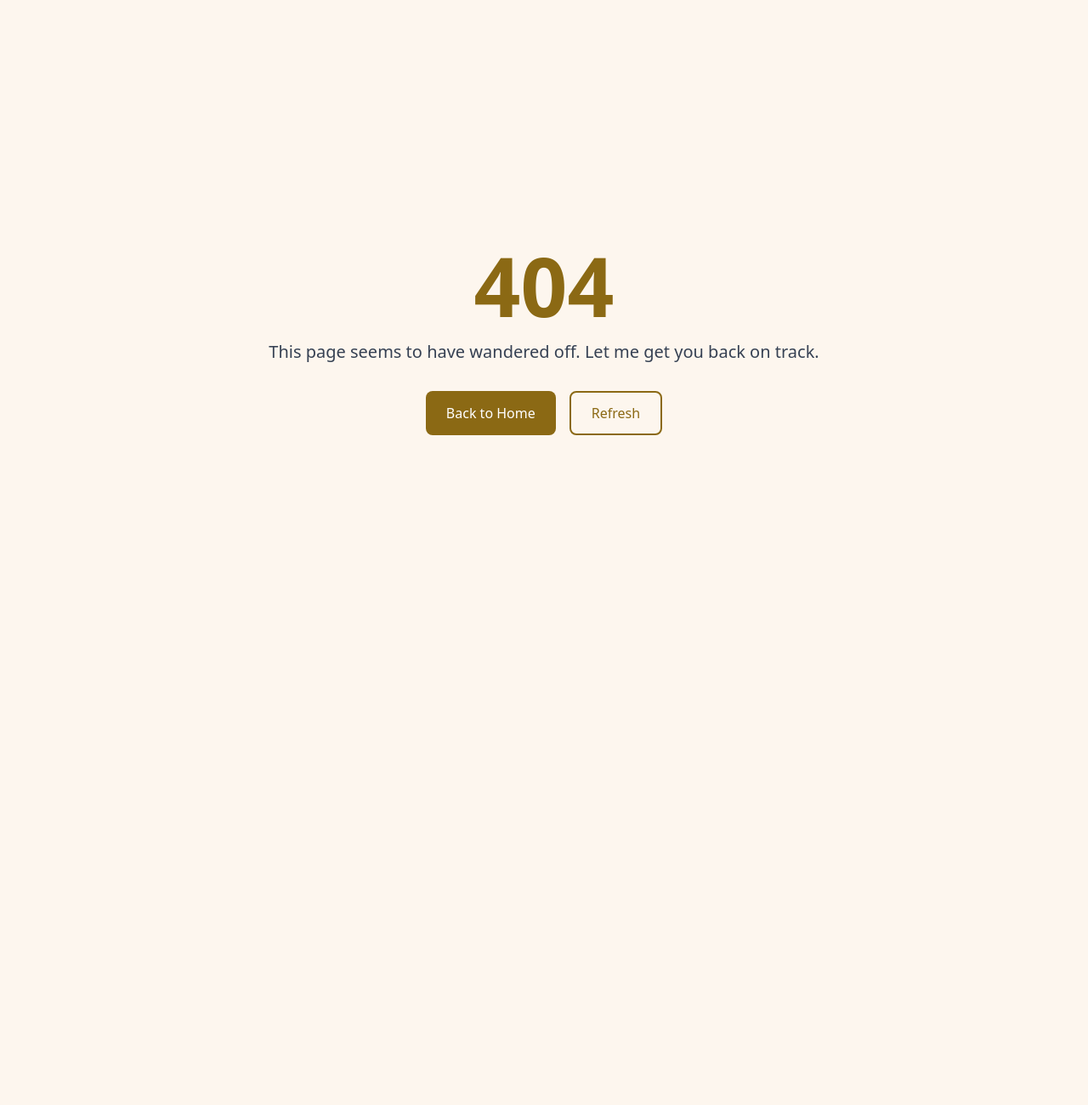
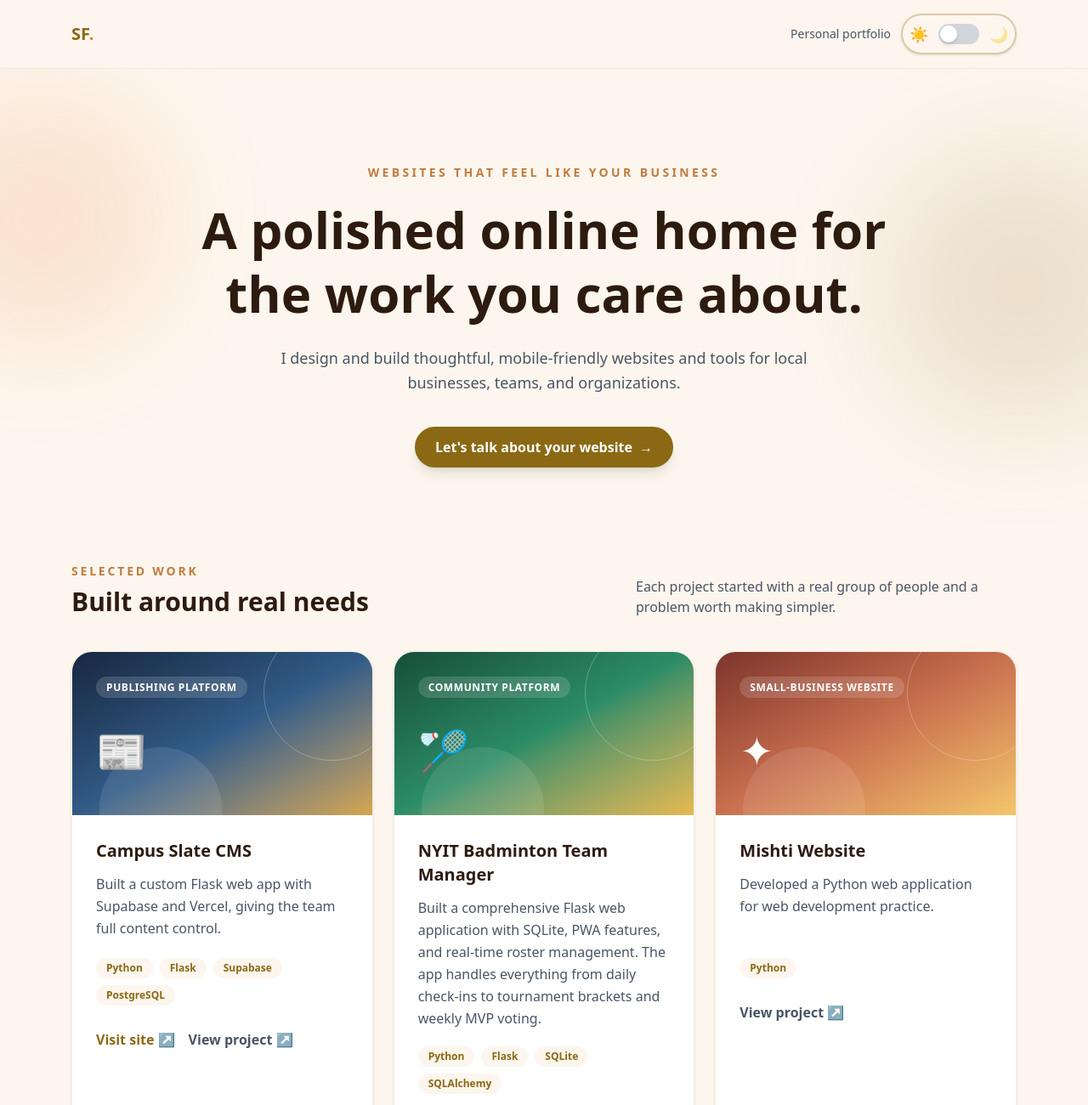
Before and after one commit to Sadia-F/sadia-portfolio, a Next.js app: page /websites in a window 1280 px wide. Before the commit this address had no page. Shown: the top 1300 px of the page at 85% size. Before the commit the page ends 800 px from the top, so only its background shows below. Built offline with nearby package versions, Linux system fonts and the light colour scheme.

Commit message:
Add client-facing work showcase

```diff
--- a/app/components/Navbar.tsx
+++ b/app/components/Navbar.tsx
@@ -1,6 +1,7 @@
 "use client";
 
 import { useState, useEffect } from "react";
+import Link from "next/link";
 import DarkModeToggle from "./DarkModeToggle";
 import SearchModal from "./SearchModal";
 
@@ -50,6 +51,12 @@ export default function Navbar() {
                 {link.name}
               </a>
             ))}
+            <Link
+              href="/websites"
+              className="text-warm-brown dark:text-terracotta font-medium hover:text-sunset transition-colors"
+            >
+              For Businesses
+            </Link>
             {/* Search Button */}
             <button
               onClick={() => setIsSearchOpen(true)}
@@ -92,6 +99,13 @@ export default function Navbar() {
                   {link.name}
                 </a>
               ))}
+              <Link
+                href="/websites"
+                onClick={() => setIsMobileMenuOpen(false)}
+                className="text-warm-brown dark:text-terracotta font-medium hover:text-sunset transition-colors"
+              >
+                For Businesses
+              </Link>
               <button
                 onClick={() => {
                   setIsSearchOpen(true);
--- /dev/null
+++ b/app/websites/page.tsx
@@ -0,0 +1,153 @@
+import Link from "next/link";
+import type { Metadata } from "next";
+import DarkModeToggle from "../components/DarkModeToggle";
+import { personalInfo, projects } from "../data";
+
+export const metadata: Metadata = {
+  title: "Websites for Local Businesses | Sadia Ferdous",
+  description:
+    "See website and web application work by Sadia Ferdous, including Campus Slate, NYIT Badminton Team Manager, and Mishti.",
+};
+
+const featuredProjectNames = [
+  "Campus Slate CMS",
+  "NYIT Badminton Team Manager",
+  "mishti-website",
+];
+
+const projectAccents = {
+  "Campus Slate CMS": {
+    icon: "📰",
+    label: "Publishing platform",
+    gradient: "from-[#182840] via-[#315b87] to-[#d6a64b]",
+  },
+  "NYIT Badminton Team Manager": {
+    icon: "🏸",
+    label: "Community platform",
+    gradient: "from-[#174e3b] via-[#2c8d67] to-[#e5b94f]",
+  },
+  "mishti-website": {
+    icon: "✦",
+    label: "Small-business website",
+    gradient: "from-[#7e352c] via-[#c9704f] to-[#f3c66c]",
+  },
+} as const;
+
+export default function WebsitesPage() {
+  const featuredProjects = featuredProjectNames.map((name) => {
+    const project = projects.find((item) => item.title === name);
+    if (!project) throw new Error(`Missing featured project: ${name}`);
+    return project;
+  });
+
+  return (
+    <main className="min-h-screen bg-cream text-dark-brown dark:bg-deep-slate dark:text-cream">
+      <header className="sticky top-0 z-20 border-b border-warm-brown/10 bg-cream/90 backdrop-blur-md dark:border-white/10 dark:bg-deep-slate/90">
+        <div className="mx-auto flex max-w-6xl items-center justify-between px-5 py-4">
+          <Link href="/" className="text-xl font-bold text-warm-brown dark:text-terracotta">
+            SF<span className="text-sunset">.</span>
+          </Link>
+          <div className="flex items-center gap-3">
+            <Link href="/" className="text-sm font-medium text-gray-600 hover:text-warm-brown dark:text-gray-300 dark:hover:text-terracotta">
+              Personal portfolio
+            </Link>
+            <DarkModeToggle />
+          </div>
+        </div>
+      </header>
+
+      <section className="relative overflow-hidden px-5 pb-20 pt-20 sm:pb-28 sm:pt-28">
+        <div className="absolute -left-24 top-8 h-72 w-72 rounded-full bg-sunset/15 blur-3xl" />
+        <div className="absolute -right-20 top-24 h-80 w-80 rounded-full bg-warm-brown/15 blur-3xl" />
+        <div className="relative mx-auto max-w-4xl text-center">
+          <p className="mb-5 text-sm font-bold uppercase tracking-[0.24em] text-terracotta">Websites that feel like your business</p>
+          <h1 className="text-4xl font-black leading-tight sm:text-6xl">
+            A polished online home for the work you care about.
+          </h1>
+          <p className="mx-auto mt-6 max-w-2xl text-lg leading-relaxed text-gray-600 dark:text-gray-300">
+            I design and build thoughtful, mobile-friendly websites and tools for local businesses, teams, and organizations.
+          </p>
+          <a
+            href={`mailto:${personalInfo.email}?subject=Website%20project%20inquiry`}
+            className="mt-9 inline-flex items-center gap-2 rounded-full bg-warm-brown px-6 py-3 font-semibold text-white shadow-lg transition-transform hover:-translate-y-0.5 hover:bg-[#6b4f10] dark:bg-terracotta dark:hover:bg-[#a06030]"
+          >
+            Let&apos;s talk about your website <span aria-hidden="true">→</span>
+          </a>
+        </div>
+      </section>
+
+      <section className="mx-auto max-w-6xl px-5 pb-20">
+        <div className="mb-10 flex flex-col gap-3 sm:flex-row sm:items-end sm:justify-between">
+          <div>
+            <p className="text-sm font-bold uppercase tracking-[0.2em] text-terracotta">Selected work</p>
+            <h2 className="mt-2 text-3xl font-bold">Built around real needs</h2>
+          </div>
+          <p className="max-w-md text-gray-600 dark:text-gray-300">Each project started with a real group of people and a problem worth making simpler.</p>
+        </div>
+
+        <div className="grid gap-6 lg:grid-cols-3">
+          {featuredProjects.map((project) => {
+            const accent = projectAccents[project.title as keyof typeof projectAccents];
+            return (
+              <article key={project.title} className="group overflow-hidden rounded-3xl border border-warm-brown/10 bg-white shadow-sm transition-shadow hover:shadow-xl dark:border-white/10 dark:bg-[#222238]">
+                <div className={`relative min-h-48 overflow-hidden bg-gradient-to-br p-7 text-white ${accent.gradient}`}>
+                  <div className="absolute -right-8 -top-8 h-40 w-40 rounded-full border border-white/25" />
+                  <div className="absolute -bottom-16 left-8 h-36 w-36 rounded-full bg-white/10" />
+                  <div className="relative">
+                    <span className="rounded-full bg-white/15 px-3 py-1 text-xs font-semibold uppercase tracking-wider">{accent.label}</span>
+                    <div className="mt-10 text-5xl" aria-hidden="true">{accent.icon}</div>
+                  </div>
+                </div>
+                <div className="p-7">
+                  <h3 className="text-xl font-bold">{project.title === "mishti-website" ? "Mishti Website" : project.title}</h3>
+                  <p className="mt-3 min-h-20 leading-relaxed text-gray-600 dark:text-gray-300">{project.solution}</p>
+                  <div className="mt-5 flex flex-wrap gap-2">
+                    {project.technologies.slice(0, 4).map((technology) => (
+                      <span key={technology} className="rounded-full bg-cream px-3 py-1 text-xs font-semibold text-warm-brown dark:bg-deep-slate dark:text-terracotta">
+                        {technology}
+                      </span>
+                    ))}
+                  </div>
+                  <div className="mt-7 flex items-center gap-4">
+                    {project.liveDemo && (
+                      <a href={project.liveDemo} target="_blank" rel="noreferrer" className="font-semibold text-warm-brown hover:text-sunset dark:text-terracotta">
+                        Visit site ↗
+                      </a>
+                    )}
+                    <a href={project.github} target="_blank" rel="noreferrer" className="font-semibold text-gray-600 hover:text-warm-brown dark:text-gray-300 dark:hover:text-terracotta">
+                      View project ↗
+                    </a>
+                  </div>
+                </div>
+              </article>
+            );
+          })}
+        </div>
+      </section>
+
+      <section className="border-y border-warm-brown/10 bg-white px-5 py-16 dark:border-white/10 dark:bg-[#222238]">
+        <div className="mx-auto grid max-w-5xl gap-10 md:grid-cols-[1fr_1.35fr] md:items-center">
+          <div>
+            <p className="text-sm font-bold uppercase tracking-[0.2em] text-terracotta">What I can help with</p>
+            <h2 className="mt-3 text-3xl font-bold">Clear, useful, memorable.</h2>
+          </div>
+          <div className="grid gap-4 sm:grid-cols-2">
+            {["A website that looks great on phones", "Menus, services, galleries, and contact forms", "Booking, ordering, maps, and social links", "Custom tools when your workflow needs one"].map((item) => (
+              <div key={item} className="flex gap-3 rounded-2xl bg-cream p-4 dark:bg-deep-slate">
+                <span className="text-terracotta">✦</span><p className="font-medium">{item}</p>
+              </div>
+            ))}
+          </div>
+        </div>
+      </section>
+
+      <section className="px-5 py-20 text-center">
+        <h2 className="text-3xl font-bold">Have a website idea?</h2>
+        <p className="mx-auto mt-3 max-w-xl text-gray-600 dark:text-gray-300">Tell me a little about your business and what you want customers to be able to do online.</p>
+        <a href={`mailto:${personalInfo.email}?subject=Website%20project%20inquiry`} className="mt-7 inline-block rounded-full border-2 border-warm-brown px-6 py-3 font-semibold text-warm-brown transition-colors hover:bg-warm-brown hover:text-white dark:border-terracotta dark:text-terracotta dark:hover:bg-terracotta dark:hover:text-white">
+          Email Sadia
+        </a>
+      </section>
+    </main>
+  );
+}
```
